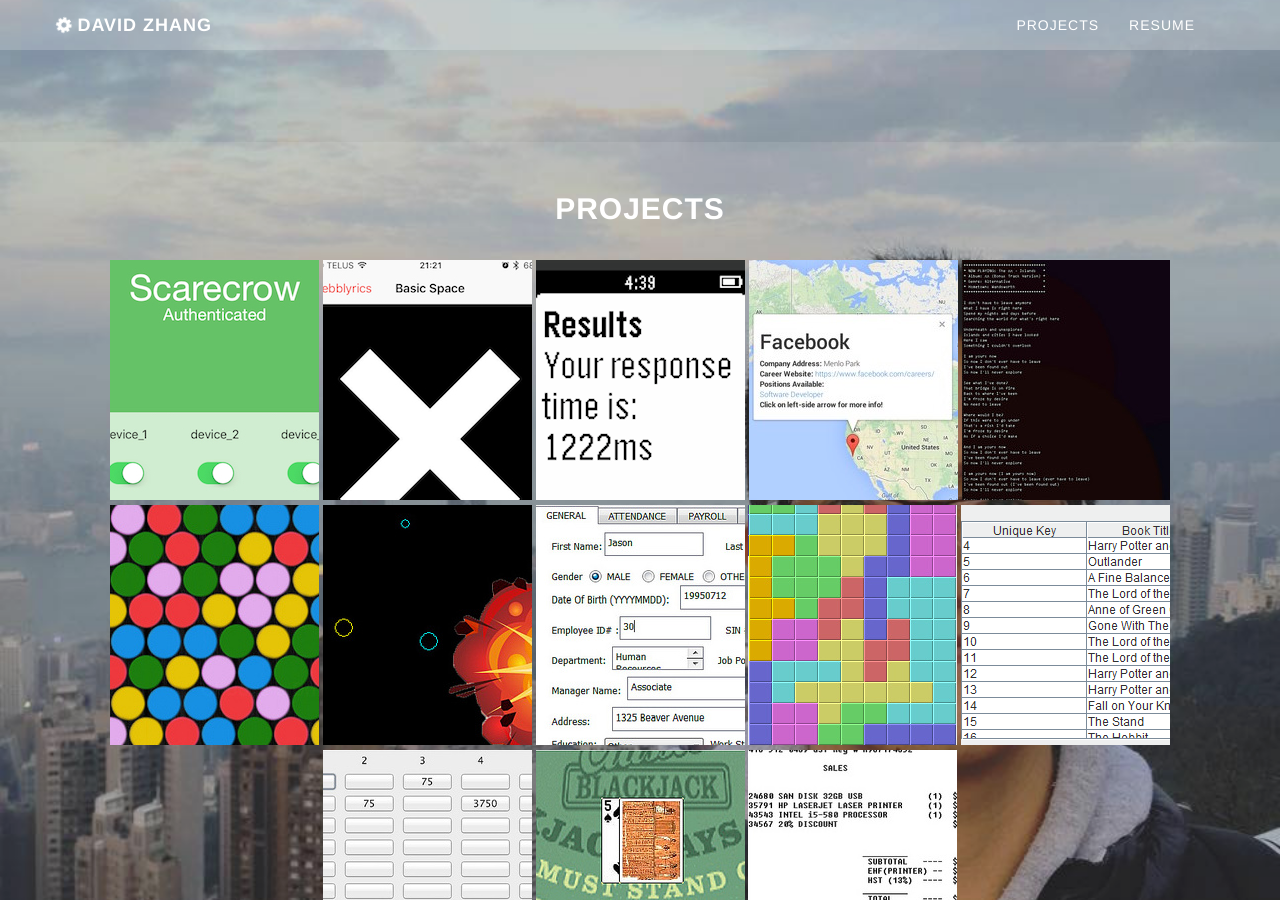
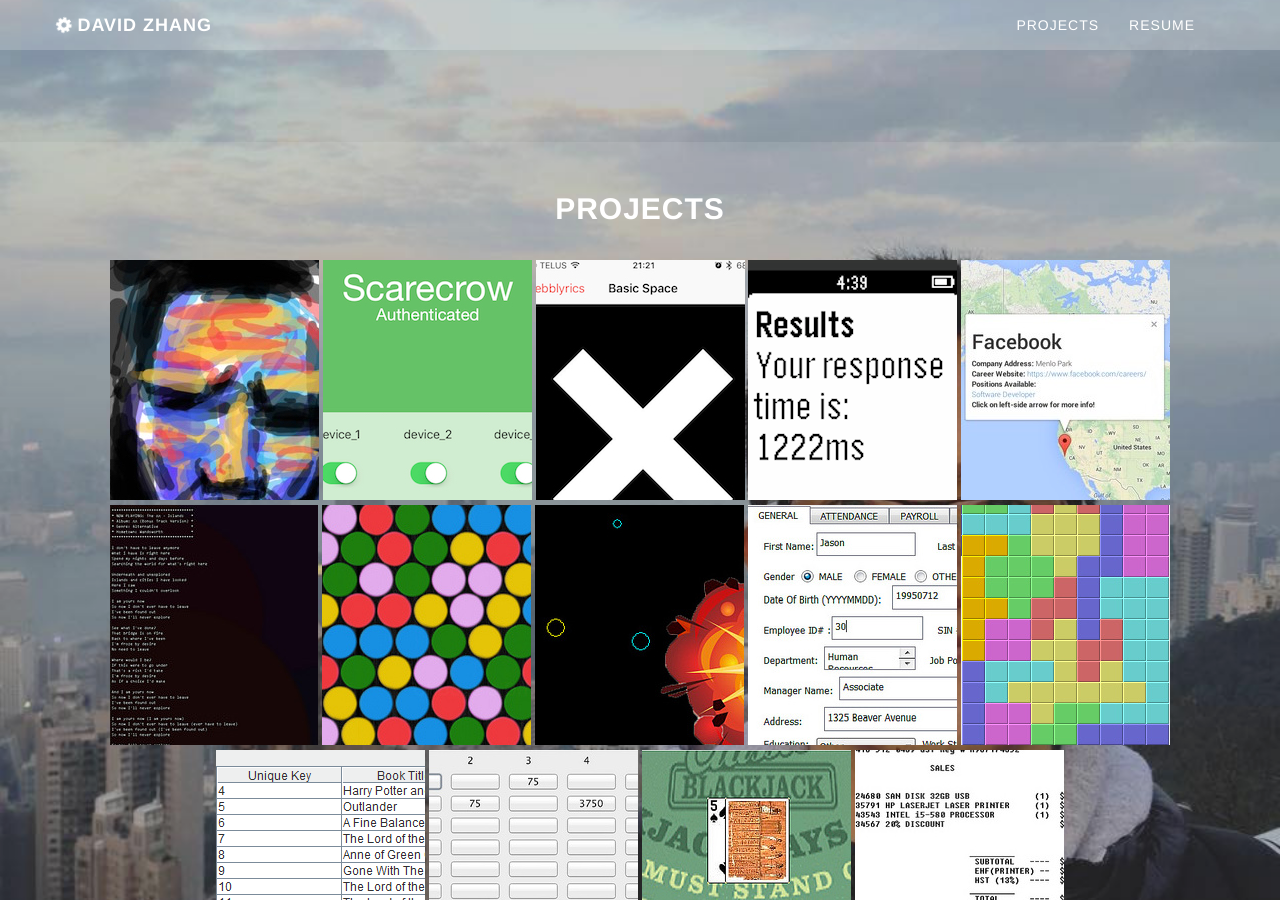
Before and after one commit to davidozhang/davidozhang.github.io, a Jekyll site: the page built from index.html, in a window 1280 px wide and 900 px high, scrolled down 758 px. Built offline with Jekyll 4.4.1, drawn with Linux system fonts in a browser that asks for light colours.

```diff
--- a/_data/projects.yml
+++ b/_data/projects.yml
@@ -1,3 +1,9 @@
+- title: "Off The Grid"
+  image_url: "/assets/img/off-the-grid.jpg"
+  github_url: "https://github.com/davidozhang/off-the-grid"
+  other_url: "http://devpost.com/software/off-the-grid-lhgj8q"
+  description: "MLH Finalist project at Hack Western 2"
+
 - title: "Scarecrow"
   image_url: "/assets/img/scarecrow.jpg"
   github_url: "https://github.com/davidozhang/scarecrow-ios"
@@ -17,6 +23,7 @@
 - title: "Coop Network"
   image_url: "/assets/img/coop.jpg"
   github_url: "https://github.com/davidozhang/coop-network"
+  other_url: "http://devpost.com/software/coop-network"
   description: "Better coop job-finding experience"
 
 - title: "iTunes Live Lyrics"
```
Also changed, not shown: assets/img/off-the-grid.jpg (added), 1 other file.
